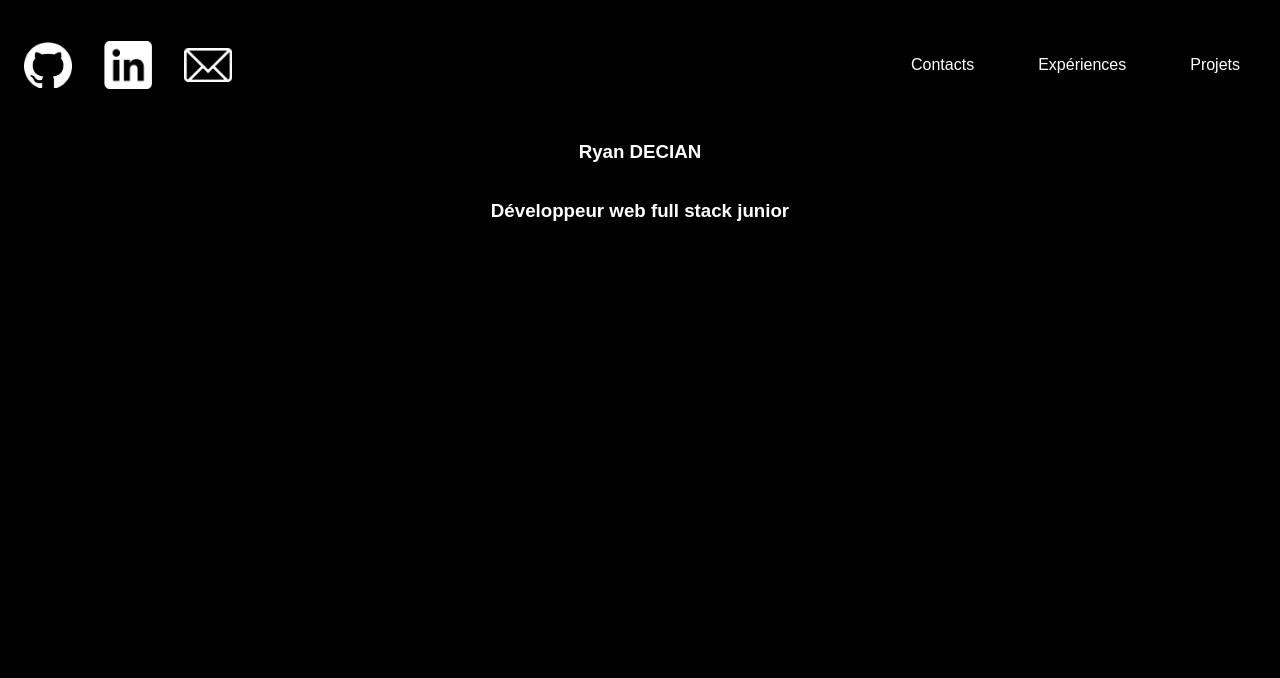
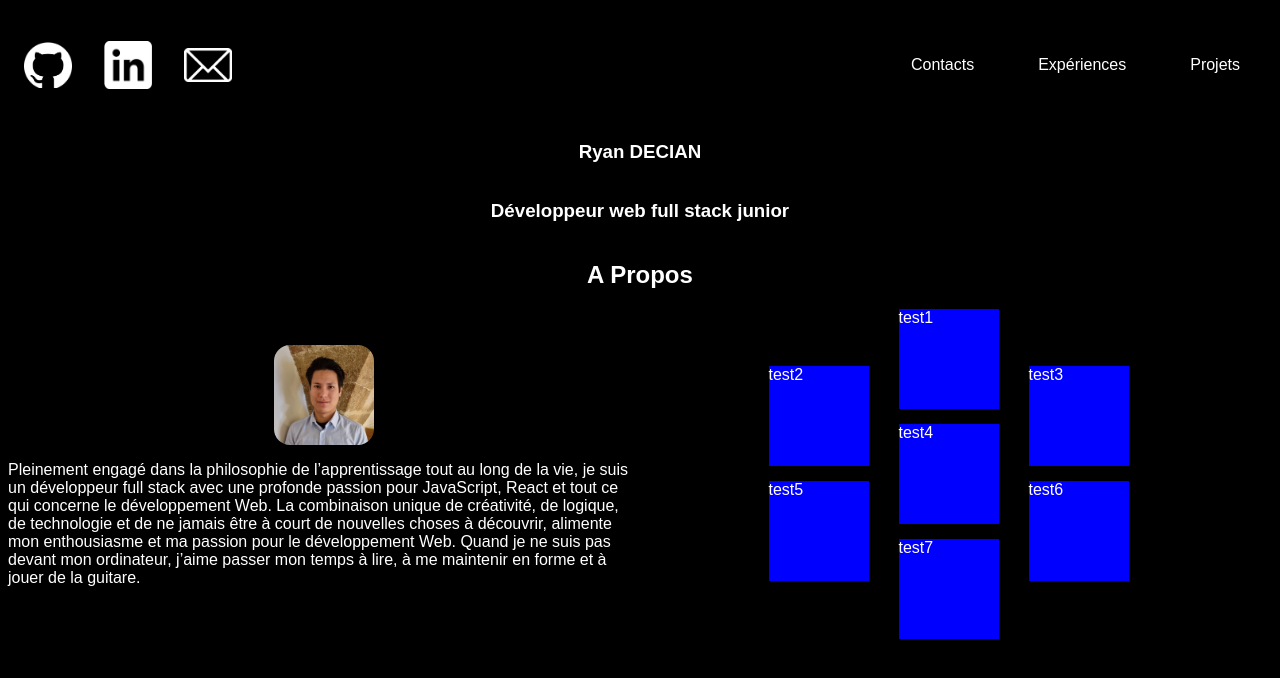
Before and after one commit to ryandecian/portfolio-ryan-decian, a React (Vite) app: page / in a window 1280 px wide. Shown: the top 678 px of the page. Built offline with nearby package versions, Linux system fonts and the light colour scheme.

Commit message:
Test disposition grid sur HomeMainPC validé, + structuration de la page commencé

```diff
--- a/src/components/HomeMainRoot/HomeMainPC/HomeMainPC.css
+++ b/src/components/HomeMainRoot/HomeMainPC/HomeMainPC.css
@@ -1,5 +1,88 @@
 @import "../../../root.css";
 
 .HomeMainPC {
+    display: flex;
+    justify-content: center;
+    align-items: center;
+    flex-direction: column;
     color: var(--textColorWhite);
 }
+
+.ContainerAboutHomeMainPC {
+    display: flex;
+    justify-content: center;
+    align-items: center;
+    flex-direction: column;
+}
+
+.SubContainerAboutHomeMainPC {
+    display: flex;
+    justify-content: center;
+    align-items: center;
+}
+
+.PresentationPC {
+    display: flex;
+    justify-content: center;
+    align-items: center;
+    flex-direction: column;
+    width: 50%;
+}
+
+.AvatarPC {
+    width: 100px;
+    height: 100px;
+}
+
+.AvatarPC > img {
+    max-width: 100%;
+    max-height: 100%;
+    border-radius: 1rem;
+}
+
+.LanguageDevPC {
+    display: grid;
+    grid-template-columns: repeat(6, 50px);
+    grid-template-rows: repeat(6, 50);
+    gap: 15px;
+    justify-content: center;
+    width: 50%;
+}
+
+/*-----------------test----------------*/
+
+.LanguageDevPC > .div1 {
+    grid-column: 3/5;
+    grid-row: 1/3;
+}
+.LanguageDevPC > .div2 {
+    grid-column: 1/3;
+    grid-row: 2/4;
+}
+.LanguageDevPC > .div3 {
+    grid-column: 5/7;
+    grid-row: 2/4;
+}
+.LanguageDevPC > .div4 {
+    grid-column: 3/5;
+    grid-row: 3/5;
+}
+.LanguageDevPC > .div5 {
+    grid-column: 1/3;
+    grid-row: 4/6;
+}
+.LanguageDevPC > .div6 {
+    grid-column: 5/7;
+    grid-row: 4/6;
+}
+.LanguageDevPC > .div7 {
+    grid-column: 3/5;
+    grid-row: 5/7;
+}
+
+.LanguageDevPC > div > p {
+    width: 100px;
+    height: 100px;
+    margin: 0;
+    background-color: blue;
+}
--- a/src/components/HomeMainRoot/HomeMainPC/HomeMainPC.tsx
+++ b/src/components/HomeMainRoot/HomeMainPC/HomeMainPC.tsx
@@ -1,8 +1,54 @@
-
+import "./HomeMainPC.css"
+import Avatar from "../../../assets/data-img/Avatar-Ryan-DECIAN.jpg"
 
 function HomeMainPC() {
     return (
-        <h1>Je suis le composant HomeMainPC</h1>
+        <section className="HomeMainPC">
+
+            <section className="ContainerAboutHomeMainPC">
+
+            <h2>A Propos</h2>
+
+            <section className="SubContainerAboutHomeMainPC">
+
+                <div className="PresentationPC">
+
+                    <div className="AvatarPC">
+                        <img src={Avatar} alt="Ryan DECIAN" />
+                    </div>
+
+                    <div className="DescriptionPC">
+                        <p>
+                             Pleinement engagé dans la philosophie
+                             de l’apprentissage tout au long de la vie,
+                             je suis un développeur full stack avec une profonde passion
+                             pour JavaScript, React et tout ce qui concerne le développement
+                             Web. La combinaison unique de créativité, de logique, de
+                             technologie et de ne jamais être à court de nouvelles choses à
+                             découvrir, alimente mon enthousiasme et ma passion pour le
+                             développement Web. Quand je ne suis pas devant mon ordinateur,
+                             j’aime passer mon temps à lire, à me maintenir en forme et à jouer de la guitare.
+                        </p>
+                    </div>
+
+                </div>
+
+
+                <div className="LanguageDevPC">
+                    <div className="div1"><p>test1</p></div>
+                    <div className="div2"><p>test2</p></div>
+                    <div className="div3"><p>test3</p></div>
+                    <div className="div4"><p>test4</p></div>
+                    <div className="div5"><p>test5</p></div>
+                    <div className="div6"><p>test6</p></div>
+                    <div className="div7"><p>test7</p></div>
+                </div>
+            </section>
+
+            </section>
+
+            <section className="ContainerProjetHomeMainPC"></section>
+        </section>
     )
 }
 
```
Also changed, not shown: src/assets/data-img/Avatar-Ryan-DECIAN.jpg (added).
